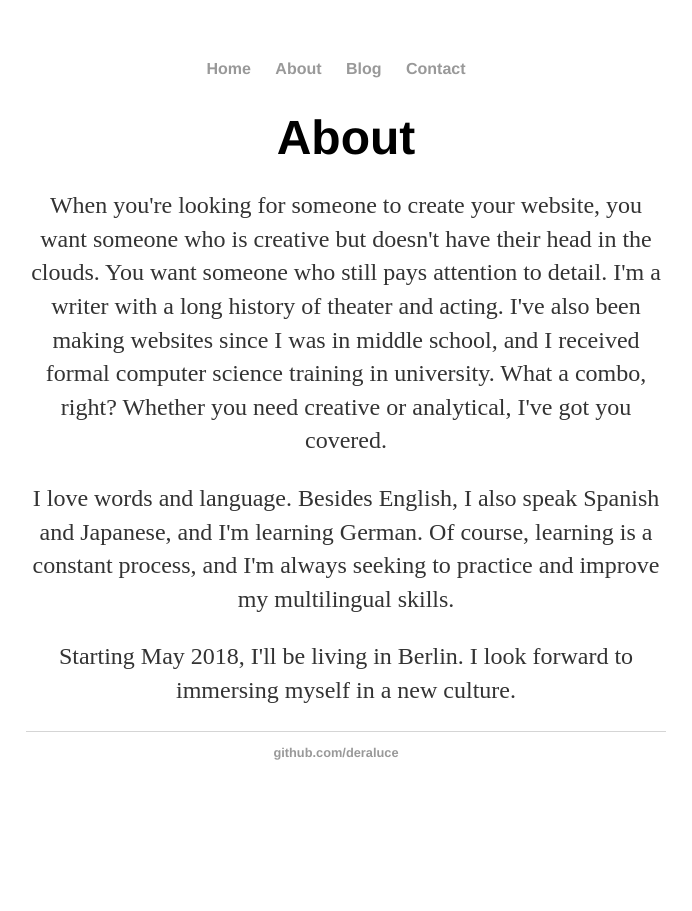
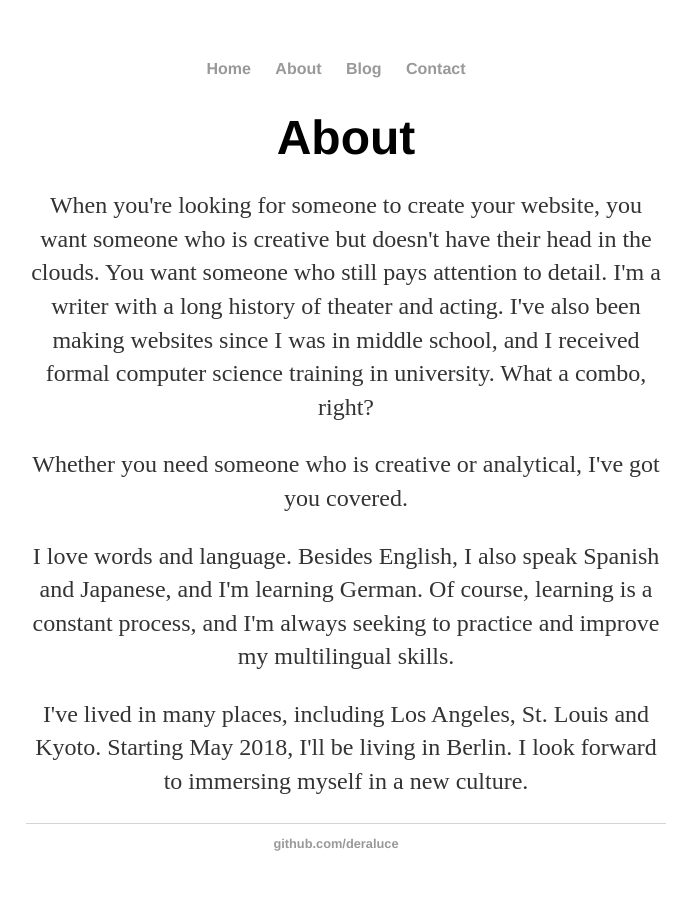
Before and after one commit to DeraLuce/DeraLuce.github.io, a Jekyll site: the page built from about/index.html, in a window 1280 px wide. Shown: the whole page, without its empty margins (294-986 px from the left). Built offline with Jekyll 4.4.1, drawn with Linux system fonts in a browser that asks for light colours.

Commit message:
changed link style on contact page and edited copy

```diff
--- a/about/index.html
+++ b/about/index.html
@@ -4,8 +4,9 @@
 ---
 <h1>{{ page.title }}</h1>
 
-<p>When you're looking for someone to create your website, you want someone who is creative but doesn't have their head in the clouds. You want someone who still pays attention to detail. I'm a writer with a long history of theater and acting. I've also been making websites since I was in middle school, and I received formal computer science training in university. What a combo, right? Whether you need creative or analytical, I've got you covered.</p>
+<p>When you're looking for someone to create your website, you want someone who is creative but doesn't have their head in the clouds. You want someone who still pays attention to detail. I'm a writer with a long history of theater and acting. I've also been making websites since I was in middle school, and I received formal computer science training in university. What a combo, right?</p>
+<p>Whether you need someone who is creative or analytical, I've got you covered.</p>
 <p>I love words and language. Besides English, I also speak Spanish and Japanese, and I'm learning German. Of course,
 learning is a constant process, and I'm always seeking to practice and improve my multilingual skills.</p>
-<p>Starting May 2018, I'll be living in Berlin. I look forward to immersing myself
+<p>I've lived in many places, including Los Angeles, St. Louis and Kyoto. Starting May 2018, I'll be living in Berlin. I look forward to immersing myself
 in a new culture. </p>
--- a/contact/index.html
+++ b/contact/index.html
@@ -3,5 +3,5 @@
 title: Contact
 ---
 <h1>{{ page.title }}</h1>
-<p> <a href ="https://twitter.com/DeraLuce"> Twitter </a> </p>
-<p> <a href ="https://www.linkedin.com/pub/dera-luce/82/297/a76"> LinkedIn </a> </p>
+<p> <a class="link link-body" href ="https://twitter.com/DeraLuce"> Twitter </a> </p>
+<p> <a class="link link-body" href ="https://www.linkedin.com/pub/dera-luce/82/297/a76"> LinkedIn </a> </p>
--- a/index.html
+++ b/index.html
@@ -4,7 +4,7 @@
 ---
 <div class="blurb">
 	<h1>Dera Luce</h1>
-	<p>Hi there, I'm Dera. My favorite thing to do is study language, both computer and human. It makes sense that I now work as a writer, web consultant and front-end developer.</p>
+	<p>Hi there, I'm Dera. My favorite thing to do is study language, both computer and human. I work as a writer, web consultant and front-end developer.</p>
 	<p>I'm from Los Angeles but am currently based in St. Louis. Soon, I'll be calling Berlin home.</p>
 	<p>You can read more about me <a href="/about"> here</a>, or follow me on
 	Twitter <a class="link link-body" href = "https://twitter.com/DeraLuce"> here</a>.</p>
```
